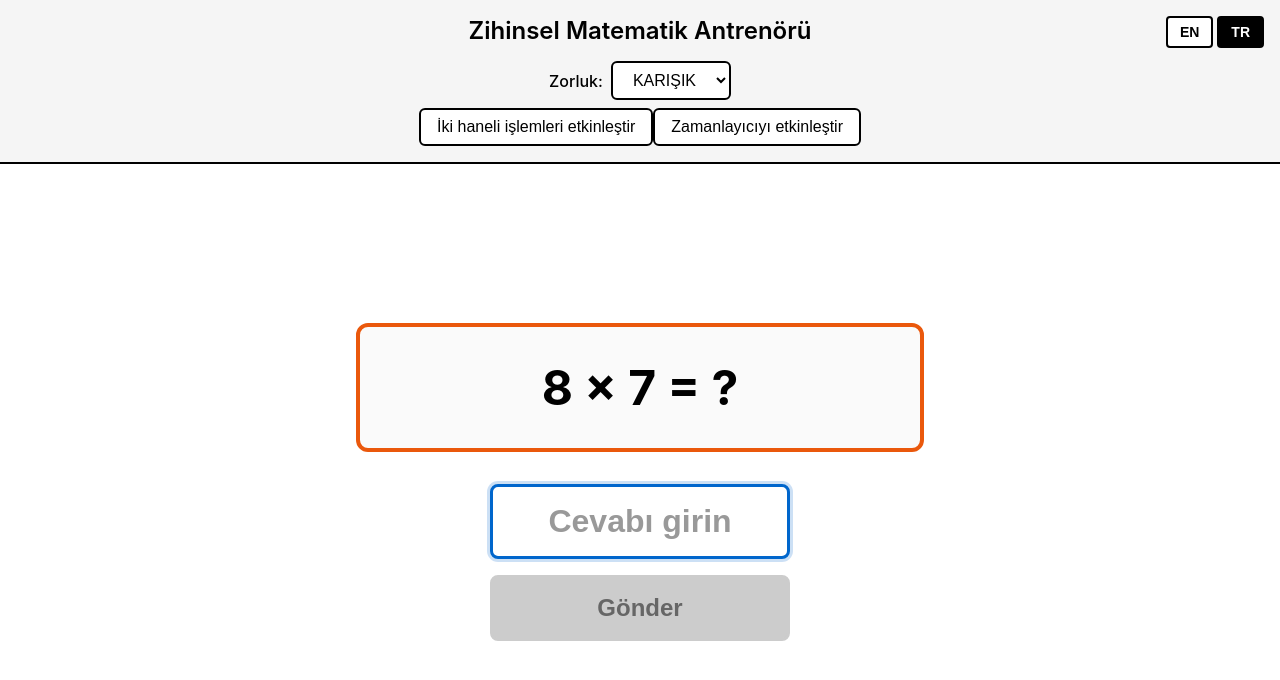
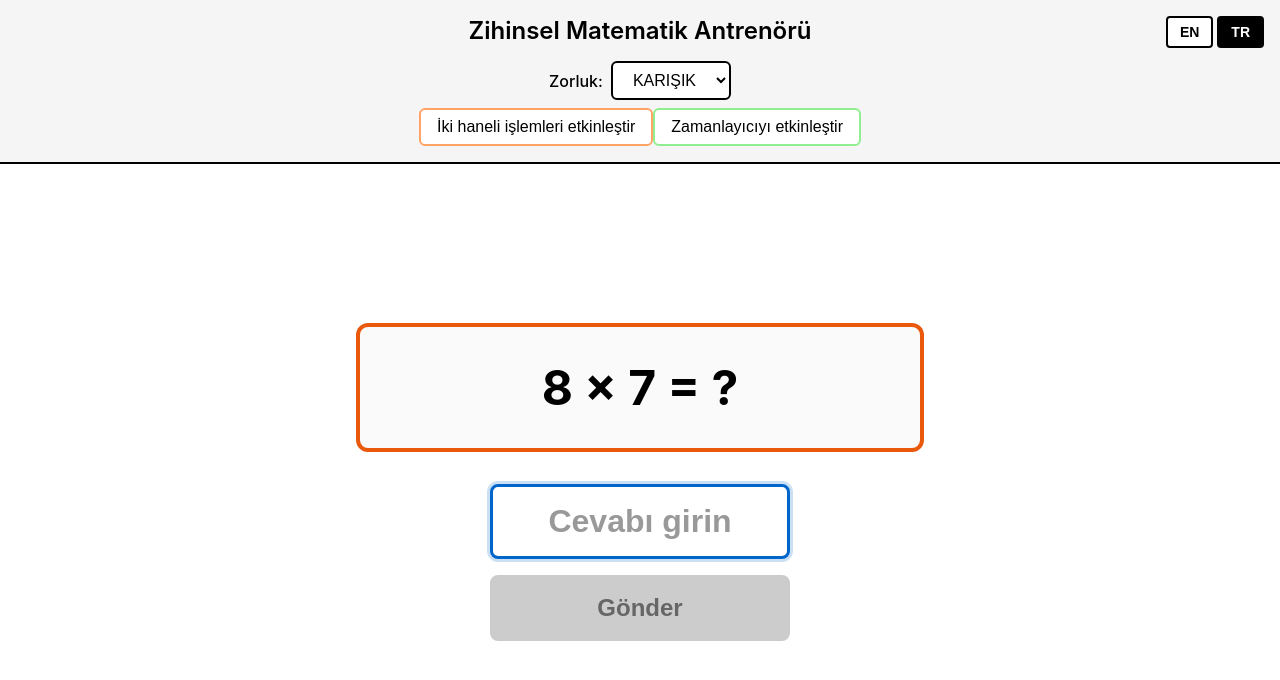
Before and after one commit to JaponBaligi/basic-math-trainer, a React (Vite) app: page / in a window 1280 px wide. Shown: the top 680 px of the page. Built offline with nearby package versions, Linux system fonts and the light colour scheme.

Commit message:
Add soft orange color for two-digit button and soft green for timer button

```diff
--- a/src/App.css
+++ b/src/App.css
@@ -61,22 +61,41 @@
   padding: 0.5rem 1rem;
   font-size: 1rem;
   font-weight: 500;
-  border: 2px solid #000000;
+  border: 2px solid;
   border-radius: 6px;
   background-color: #ffffff;
   color: #000000;
   cursor: pointer;
-  transition: background-color 0.2s, color 0.2s;
+  transition: background-color 0.2s, color 0.2s, border-color 0.2s;
   margin-top: 0.5rem;
 }
 
-.config-toggle-button:hover {
-  background-color: #f0f0f0;
+.two-digit-toggle {
+  border-color: #ffa366;
 }
 
-.config-toggle-button.active {
-  background-color: #000000;
+.two-digit-toggle:hover {
+  background-color: #fff4ed;
+}
+
+.two-digit-toggle.active {
+  background-color: #ffa366;
   color: #ffffff;
+  border-color: #ffa366;
+}
+
+.timer-toggle {
+  border-color: #90ee90;
+}
+
+.timer-toggle:hover {
+  background-color: #f0fff0;
+}
+
+.timer-toggle.active {
+  background-color: #90ee90;
+  color: #000000;
+  border-color: #90ee90;
 }
 
 .difficulty-selector {
--- a/src/App.tsx
+++ b/src/App.tsx
@@ -80,7 +80,7 @@ function App() {
         />
         <button
           type="button"
-          className={`config-toggle-button ${timerEnabled ? 'active' : ''}`}
+          className={`config-toggle-button timer-toggle ${timerEnabled ? 'active' : ''}`}
           onClick={() => setTimerEnabled(!timerEnabled)}
         >
           {t.enableTimer}
--- a/src/components/ConfigToggle.tsx
+++ b/src/components/ConfigToggle.tsx
@@ -14,7 +14,7 @@ export function ConfigToggle({ allowTwoDigitOperations, onToggle }: ConfigToggle
   return (
     <button
       type="button"
-      className={`config-toggle-button ${allowTwoDigitOperations ? 'active' : ''}`}
+      className={`config-toggle-button two-digit-toggle ${allowTwoDigitOperations ? 'active' : ''}`}
       onClick={handleClick}
     >
       {t.enableTwoDigitOperations}
```
